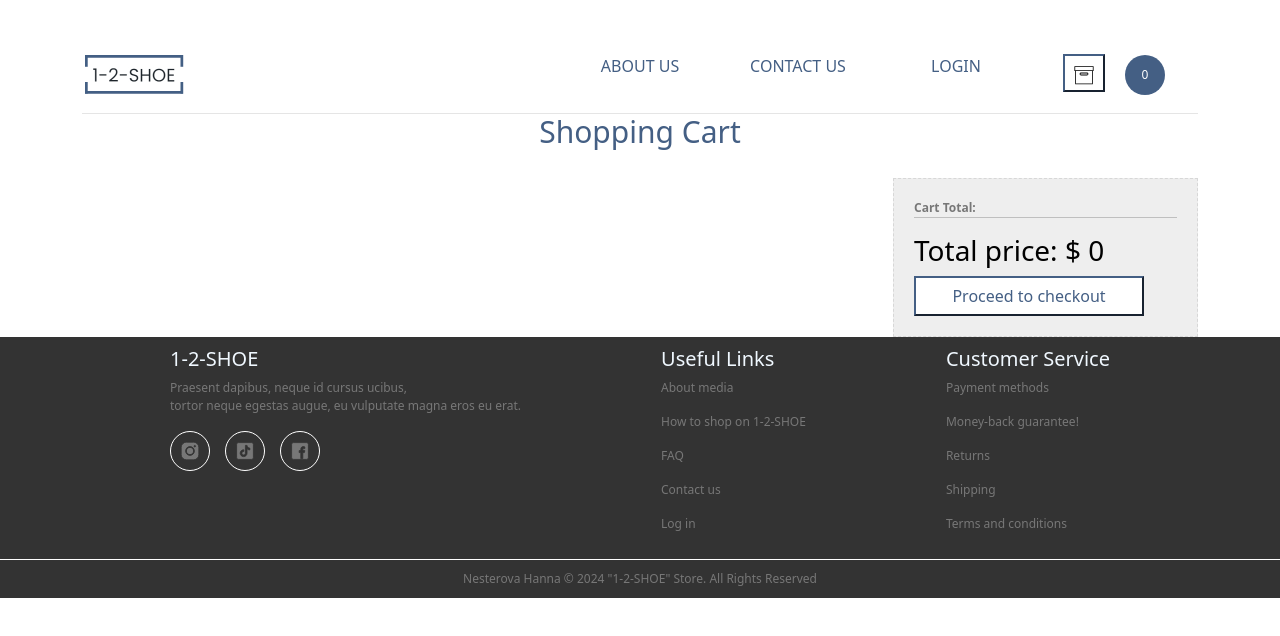
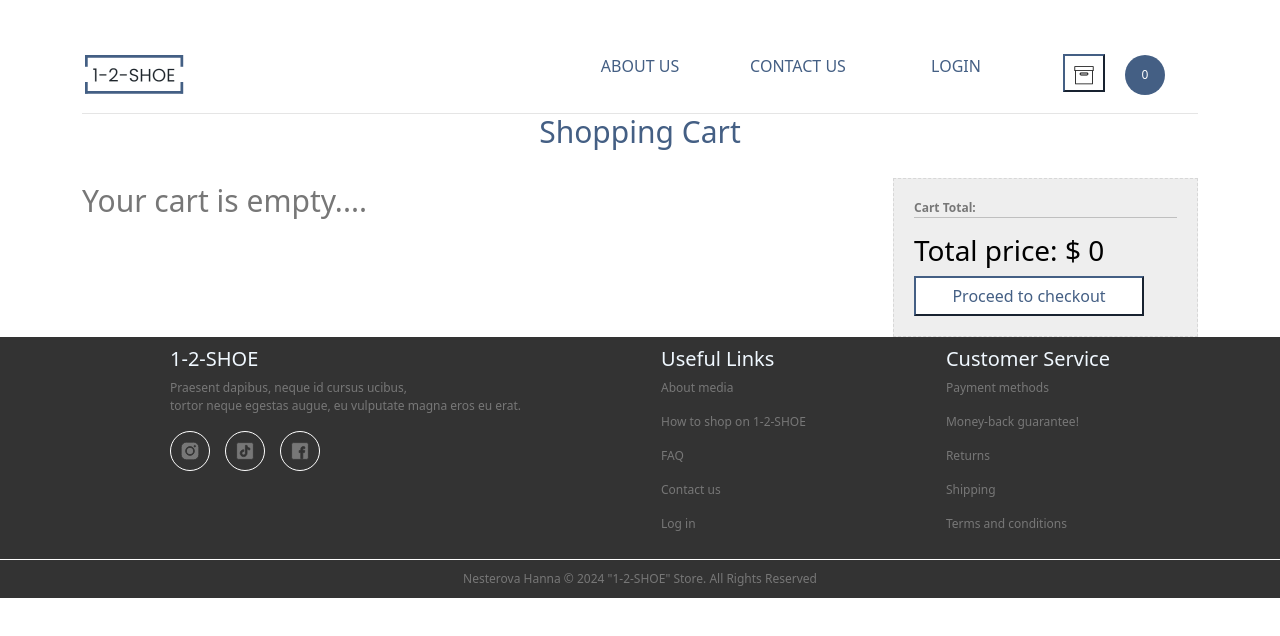
Before and after one commit to HannaNesterova/Final-project-REACT, a React (Create React App) app: page /cart in a window 1280 px wide. Shown: the top 636 px of the page. Built offline with nearby package versions, Linux system fonts and the light colour scheme.

Commit message:
Empty cart

```diff
--- a/src/components/Cart/Cart.js
+++ b/src/components/Cart/Cart.js
@@ -17,8 +17,12 @@ const Cart = () => {
             <h3 className="title-cart">Shopping Cart</h3>
             <div className="main-cart-container">
                 <div className="cart-container">
-                    {cartItems.map((product) =>
-                    <CartItem key={product.itemId} product={product}/>)}
+                {cartItems.length > 0 ? (
+                    cartItems.map((product) => <CartItem key={product.itemId} product={product} />)
+                ) : (
+                    <p className="empty-cart">Your cart is empty....</p>
+                )}
+
                 </div>
 
                 <div className="second-cart-box">
--- a/src/components/Cart/cartStyles.css
+++ b/src/components/Cart/cartStyles.css
@@ -67,6 +67,9 @@
     text-align: center;
     padding-bottom: 20px;
 }
+.empty-cart{
+    font-size: 30px;
+}
 
 @media all and (max-width: 970px){
     .first-cart-box {
```
